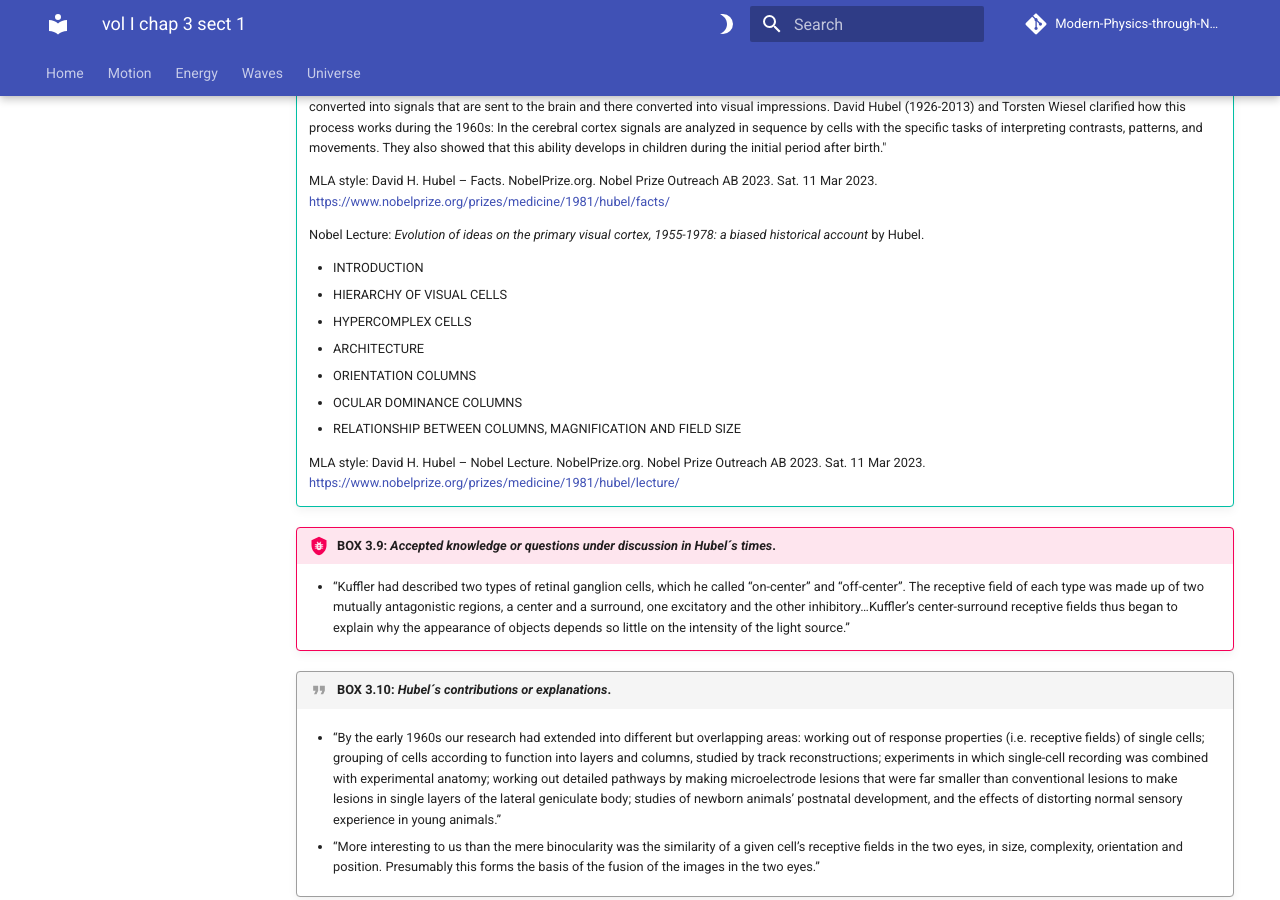
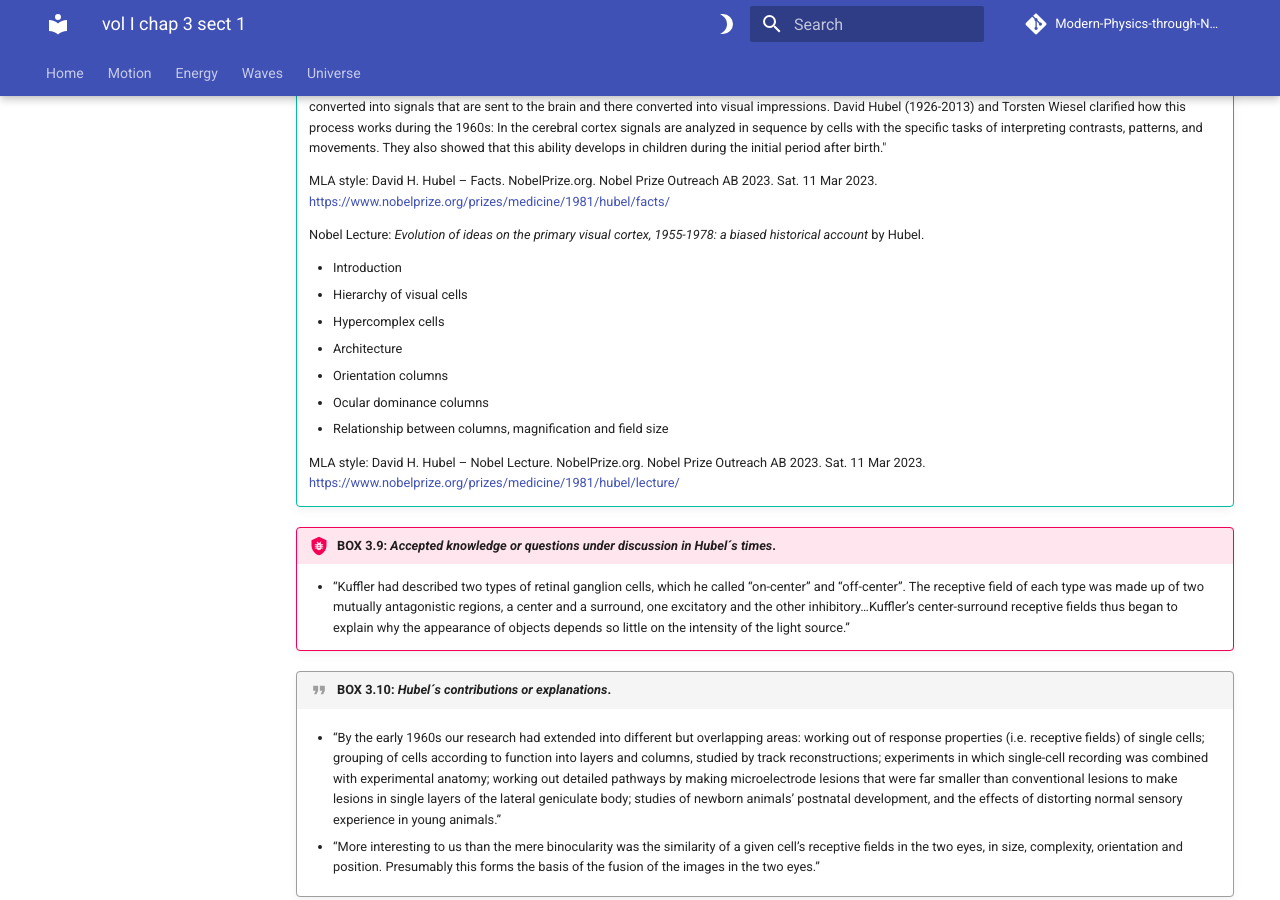
Before and after one commit to modphysnobel/modphysnobel.github.io, an MkDocs documentation site: the page built from docs/vol-I/vol-I-chap-3-sect-1.md, in a window 1280 px wide and 900 px high, scrolled down 5271 px. Built offline with MkDocs 1.6.1 and Material for MkDocs 9.7.7, drawn with Linux system fonts in a browser that asks for light colours; some web fonts are replaced; comment, search, counter and statistics services are not loaded; some of the changed text lies outside the part shown.

Commit message:
Update vol-I-chap-3-sect-1.md

```diff
--- a/docs/vol-I/vol-I-chap-3-sect-1.md
+++ b/docs/vol-I/vol-I-chap-3-sect-1.md
@@ -163,14 +163,13 @@ In what follows we analyze three Nobel Prizes in Physiology or Medicine recogniz
 
 	Nobel Lecture: *Evolution of ideas on the primary visual cortex, 1955-1978: a biased historical account* by Hubel.
 
-	- INTRODUCTION
-	- HIERARCHY OF VISUAL CELLS
-	- HYPERCOMPLEX CELLS
-	- ARCHITECTURE
-	- ORIENTATION COLUMNS
-	- OCULAR DOMINANCE COLUMNS
-	- RELATIONSHIP BETWEEN COLUMNS, MAGNIFICATION AND FIELD SIZE
-
+	- Introduction
+	- Hierarchy of visual cells
+	- Hypercomplex cells
+	- Architecture
+	- Orientation columns
+	- Ocular dominance columns
+	- Relationship between columns, magnification and field size
 
 	MLA style: David H. Hubel – Nobel Lecture. NobelPrize.org. Nobel Prize Outreach AB 2023. Sat. 11 Mar 2023. <https://www.nobelprize.org/prizes/medicine/1981/hubel/lecture/>
 
@@ -206,12 +205,11 @@ In what follows we analyze three Nobel Prizes in Physiology or Medicine recogniz
 
 	Nobel Lecture: *The postnatal development of the visual cortex and the influence of environment* by Wiesel.
 
-	- INTRODUCTION
-	- MONOCULAR DEPRIVATION
-	- THE CRITICAL PERIOD
-	- RECOVERY FROM DEPRIVATION
-	- NORMAL DEVELOPMENT
-
+	- Introduction
+	- Monocular deprivation
+	- The critical period
+	- Recovery from deprivation
+	- Normal development
 
 	MLA style: Torsten N. Wiesel – Nobel Lecture. NobelPrize.org. Nobel Prize Outreach AB 2023. Sat. 11 Mar 2023. <https://www.nobelprize.org/prizes/medicine/1981/wiesel/lecture/>
 
```
